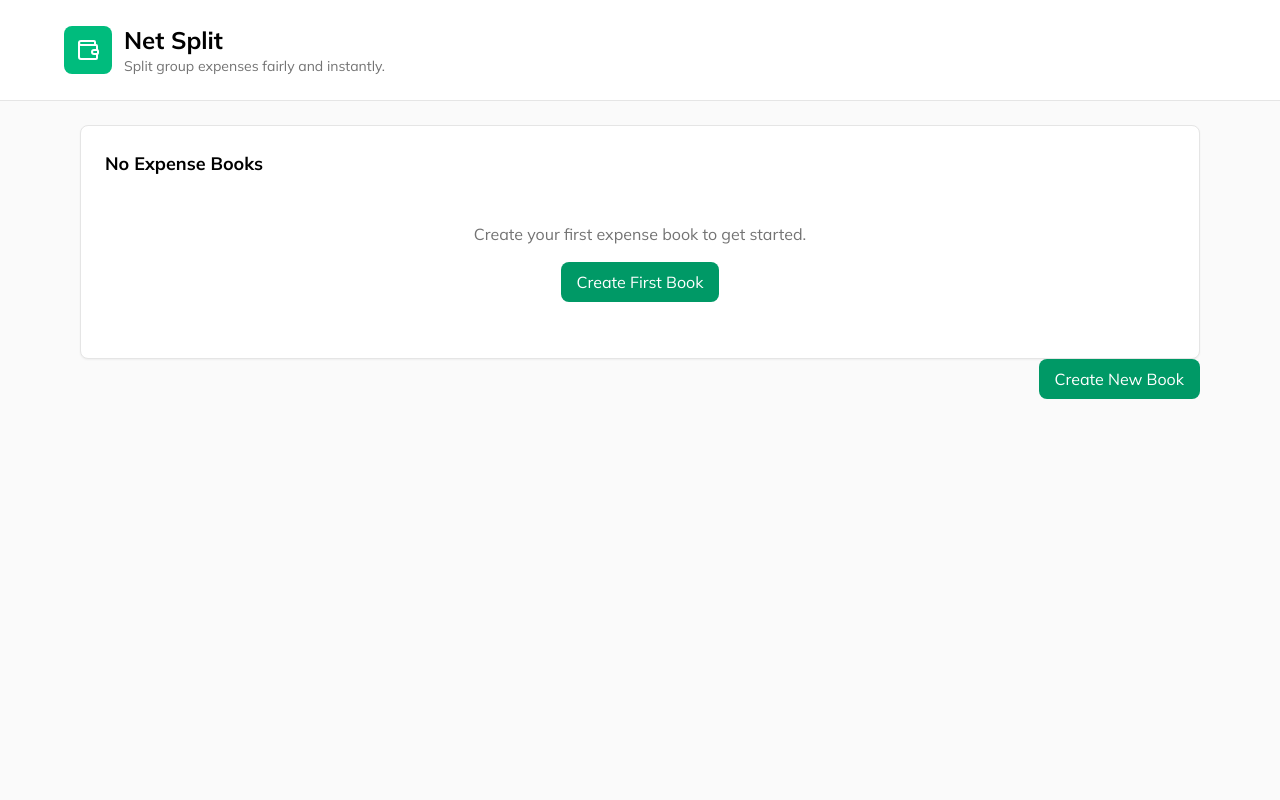
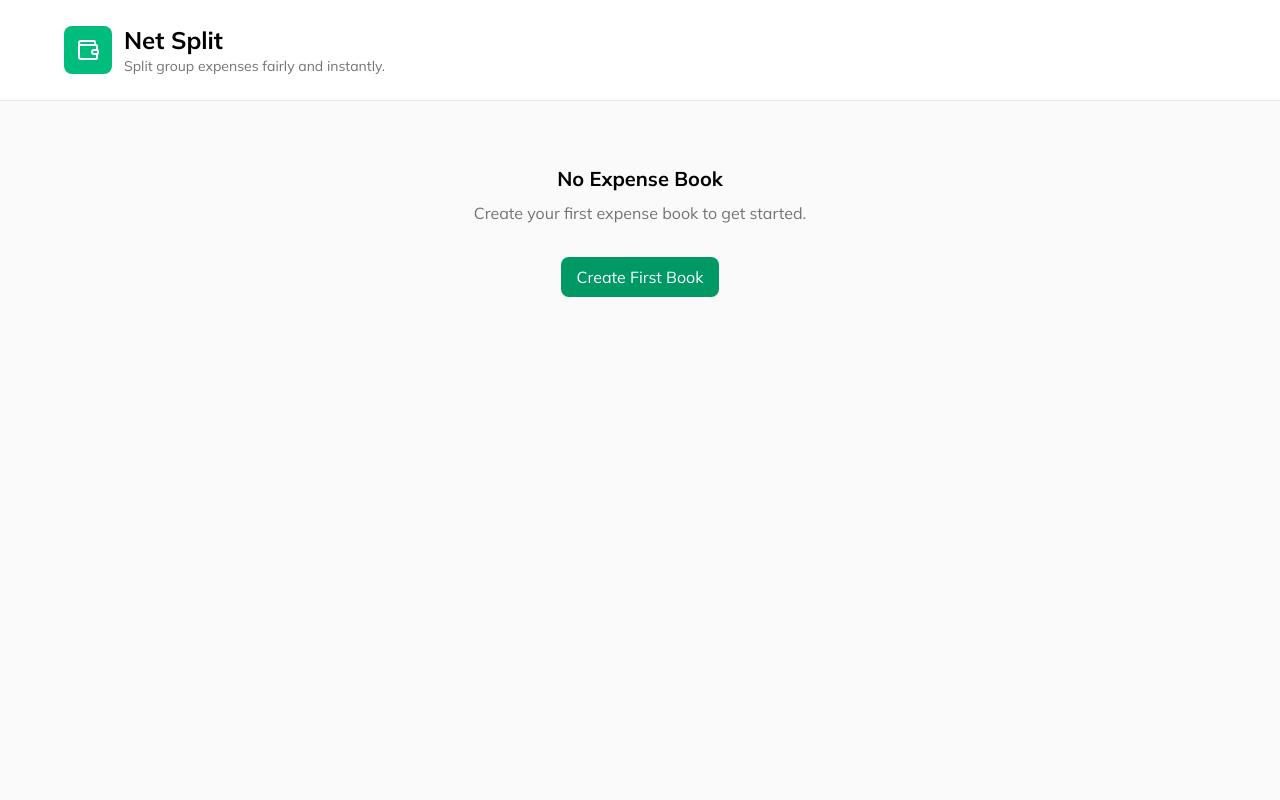
Before and after one commit to nasimkuniyil/net-split, a React (Vite) app: page / in a window 1280 px wide. Shown: the top 800 px of the page. Built offline with nearby package versions, Linux system fonts and the light colour scheme.

Commit message:
refactor: improve no expense book message layout in Home component

```diff
--- a/src/pages/Home.tsx
+++ b/src/pages/Home.tsx
@@ -36,11 +36,12 @@ export default function Home() {
                 <CreateBook onSuccess={() => setIsOpen(false)} />
             </Modal>
 
-            {
-                books.length === 0 && (
-                    <Tile title="No Expense Books">
-                        <div className="text-center py-8">
-                            <p className="text-neutral-500 mb-4">
+            <div>
+                {
+                    books.length === 0 ? (
+                        <div className="text-center pt-10 ">
+                            <h2 className="text-xl font-bold mb-2">No Expense Book</h2>
+                            <p className="text-neutral-500 mb-8">
                                 Create your first expense book to get started.
                             </p>
 
@@ -52,14 +53,12 @@ export default function Home() {
                                 Create First Book
                             </Button>
                         </div>
-                    </Tile>
-                )
-            }
-
-            <div>
-                <div className="text-end mb-5">
-                    <Button handleClick={() => setIsOpen(true)}>Create New Book</Button>
-                </div>
+                    ) : (
+                        <div className="text-end mb-5">
+                            <Button handleClick={() => setIsOpen(true)}>Create New Book</Button>
+                        </div>
+                    )
+                }
                 <div>
                     <ul className="grid grid-cols-1 sm:grid-cols-2 md:grid-cols-3 lg:grid-cols-4 gap-3">
 
```
